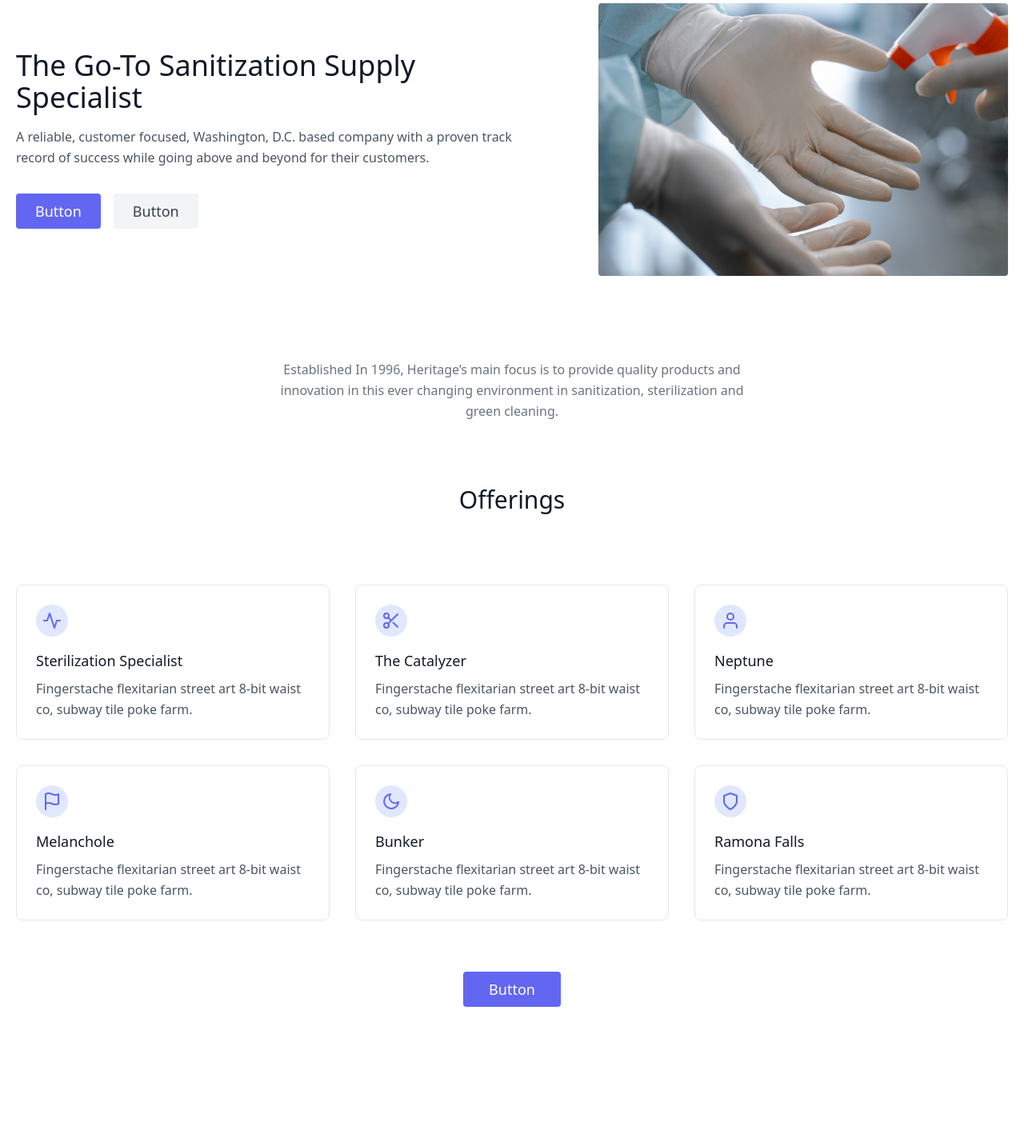
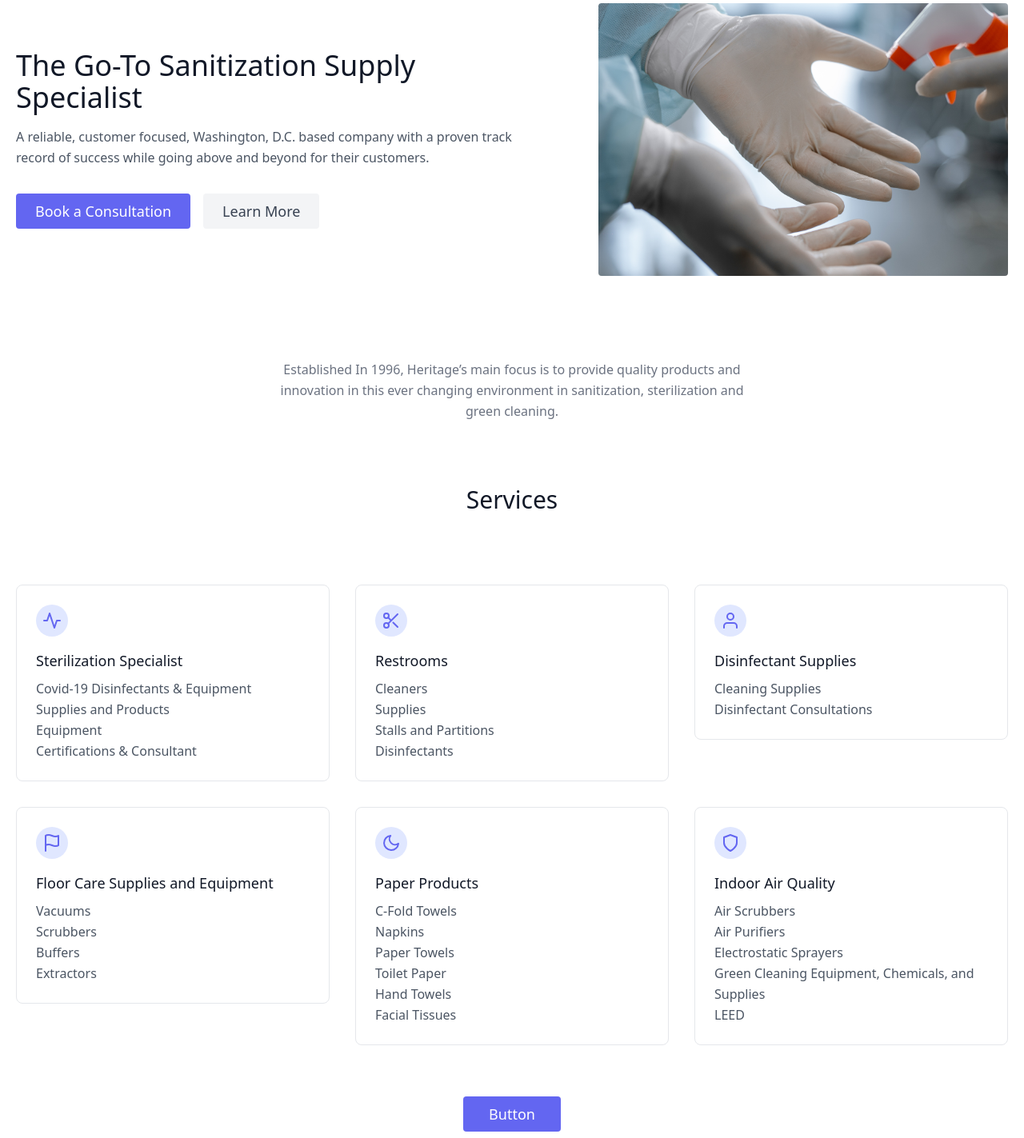
Before and after one commit to cashconnor/HTech, a Django app: page / in a window 1280 px wide. Shown: the part 227-1650 px from the top of the page at 80% size. Before the commit the page ends 1486 px from the top, so only its background shows below. Run offline with Django 4.2, Linux system fonts and the light colour scheme; style sheets or scripts are compiled from the project's sources.

Commit message:
More index content

```diff
--- a/templates/index.html
+++ b/templates/index.html
@@ -12,8 +12,8 @@
         </h1>
         <p class="mb-8 leading-relaxed">A reliable, customer focused, Washington, D.C. based company with a proven track record of success while going above and beyond for their customers.</p>
         <div class="flex justify-center">
-          <button class="inline-flex text-white bg-indigo-500 border-0 py-2 px-6 focus:outline-none hover:bg-indigo-600 rounded text-lg">Button</button>
-          <button class="ml-4 inline-flex text-gray-700 bg-gray-100 border-0 py-2 px-6 focus:outline-none hover:bg-gray-200 rounded text-lg">Button</button>
+          <button class="inline-flex text-white bg-indigo-500 border-0 py-2 px-6 focus:outline-none hover:bg-indigo-600 rounded text-lg">Book a Consultation</button>
+          <button class="ml-4 inline-flex text-gray-700 bg-gray-100 border-0 py-2 px-6 focus:outline-none hover:bg-gray-200 rounded text-lg">Learn More</button>
         </div>
       </div>
       <div class="lg:max-w-lg lg:w-full md:w-1/2 w-5/6">
@@ -30,7 +30,7 @@
 
       </div>
       <div class="flex flex-wrap w-full mb-20 flex-col items-center text-center">
-        <h1 class="sm:text-3xl text-2xl font-medium title-font mb-2 text-gray-900">Offerings</h1>
+        <h1 class="sm:text-3xl text-2xl font-medium title-font mb-2 text-gray-900">Services</h1>
       </div>
       <div class="flex flex-wrap -m-4">
         <div class="xl:w-1/3 md:w-1/2 p-4">
@@ -41,7 +41,10 @@
               </svg>
             </div>
             <h2 class="text-lg text-gray-900 font-medium title-font mb-2">Sterilization Specialist</h2>
-            <p class="leading-relaxed text-base">Fingerstache flexitarian street art 8-bit waist co, subway tile poke farm.</p>
+            <p class="leading-relaxed text-base">Covid-19 Disinfectants & Equipment</p>
+            <p class="leading-relaxed text-base">Supplies and Products</p>
+            <p class="leading-relaxed text-base">Equipment</p>
+            <p class="leading-relaxed text-base">Certifications & Consultant</p>
           </div>
         </div>
         <div class="xl:w-1/3 md:w-1/2 p-4">
@@ -53,8 +56,11 @@
                 <path d="M20 4L8.12 15.88M14.47 14.48L20 20M8.12 8.12L12 12"></path>
               </svg>
             </div>
-            <h2 class="text-lg text-gray-900 font-medium title-font mb-2">The Catalyzer</h2>
-            <p class="leading-relaxed text-base">Fingerstache flexitarian street art 8-bit waist co, subway tile poke farm.</p>
+            <h2 class="text-lg text-gray-900 font-medium title-font mb-2">Restrooms</h2>
+            <p class="leading-relaxed text-base">Cleaners</p>
+            <p class="leading-relaxed text-base">Supplies</p>
+            <p class="leading-relaxed text-base">Stalls and Partitions</p>
+            <p class="leading-relaxed text-base">Disinfectants</p>
           </div>
         </div>
         <div class="xl:w-1/3 md:w-1/2 p-4">
@@ -65,8 +71,9 @@
                 <circle cx="12" cy="7" r="4"></circle>
               </svg>
             </div>
-            <h2 class="text-lg text-gray-900 font-medium title-font mb-2">Neptune</h2>
-            <p class="leading-relaxed text-base">Fingerstache flexitarian street art 8-bit waist co, subway tile poke farm.</p>
+            <h2 class="text-lg text-gray-900 font-medium title-font mb-2">Disinfectant Supplies</h2>
+            <p class="leading-relaxed text-base">Cleaning Supplies</p>
+            <p class="leading-relaxed text-base">Disinfectant Consultations</p>
           </div>
         </div>
         <div class="xl:w-1/3 md:w-1/2 p-4">
@@ -76,8 +83,11 @@
                 <path d="M4 15s1-1 4-1 5 2 8 2 4-1 4-1V3s-1 1-4 1-5-2-8-2-4 1-4 1zM4 22v-7"></path>
               </svg>
             </div>
-            <h2 class="text-lg text-gray-900 font-medium title-font mb-2">Melanchole</h2>
-            <p class="leading-relaxed text-base">Fingerstache flexitarian street art 8-bit waist co, subway tile poke farm.</p>
+            <h2 class="text-lg text-gray-900 font-medium title-font mb-2">Floor Care Supplies and Equipment</h2>
+            <p class="leading-relaxed text-base">Vacuums</p>
+            <p class="leading-relaxed text-base">Scrubbers</p>
+            <p class="leading-relaxed text-base">Buffers</p>
+            <p class="leading-relaxed text-base">Extractors</p>
           </div>
         </div>
         <div class="xl:w-1/3 md:w-1/2 p-4">
@@ -87,8 +97,13 @@
                 <path d="M21 12.79A9 9 0 1111.21 3 7 7 0 0021 12.79z"></path>
               </svg>
             </div>
-            <h2 class="text-lg text-gray-900 font-medium title-font mb-2">Bunker</h2>
-            <p class="leading-relaxed text-base">Fingerstache flexitarian street art 8-bit waist co, subway tile poke farm.</p>
+            <h2 class="text-lg text-gray-900 font-medium title-font mb-2">Paper Products</h2>
+            <p class="leading-relaxed text-base">C-Fold Towels</p>
+            <p class="leading-relaxed text-base">Napkins</p>
+            <p class="leading-relaxed text-base">Paper Towels</p>
+            <p class="leading-relaxed text-base">Toilet Paper</p>
+            <p class="leading-relaxed text-base">Hand Towels</p>
+            <p class="leading-relaxed text-base">Facial Tissues</p>
           </div>
         </div>
         <div class="xl:w-1/3 md:w-1/2 p-4">
@@ -98,8 +113,12 @@
                 <path d="M12 22s8-4 8-10V5l-8-3-8 3v7c0 6 8 10 8 10z"></path>
               </svg>
             </div>
-            <h2 class="text-lg text-gray-900 font-medium title-font mb-2">Ramona Falls</h2>
-            <p class="leading-relaxed text-base">Fingerstache flexitarian street art 8-bit waist co, subway tile poke farm.</p>
+            <h2 class="text-lg text-gray-900 font-medium title-font mb-2">Indoor Air Quality</h2>
+            <p class="leading-relaxed text-base">Air Scrubbers</p>
+            <p class="leading-relaxed text-base">Air Purifiers</p>
+            <p class="leading-relaxed text-base">Electrostatic Sprayers</p>
+            <p class="leading-relaxed text-base">Green Cleaning Equipment, Chemicals, and Supplies</p>
+            <p class="leading-relaxed text-base">LEED</p>
           </div>
         </div>
       </div>
```
